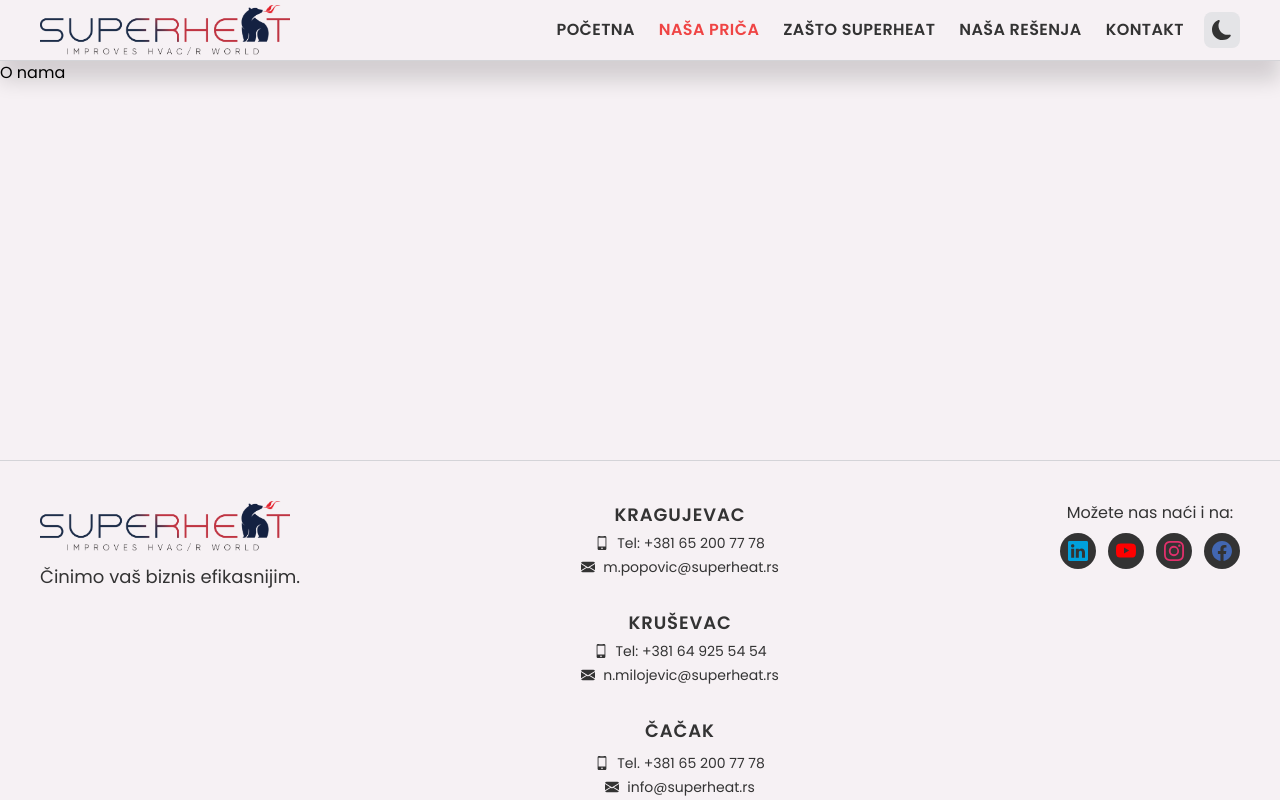
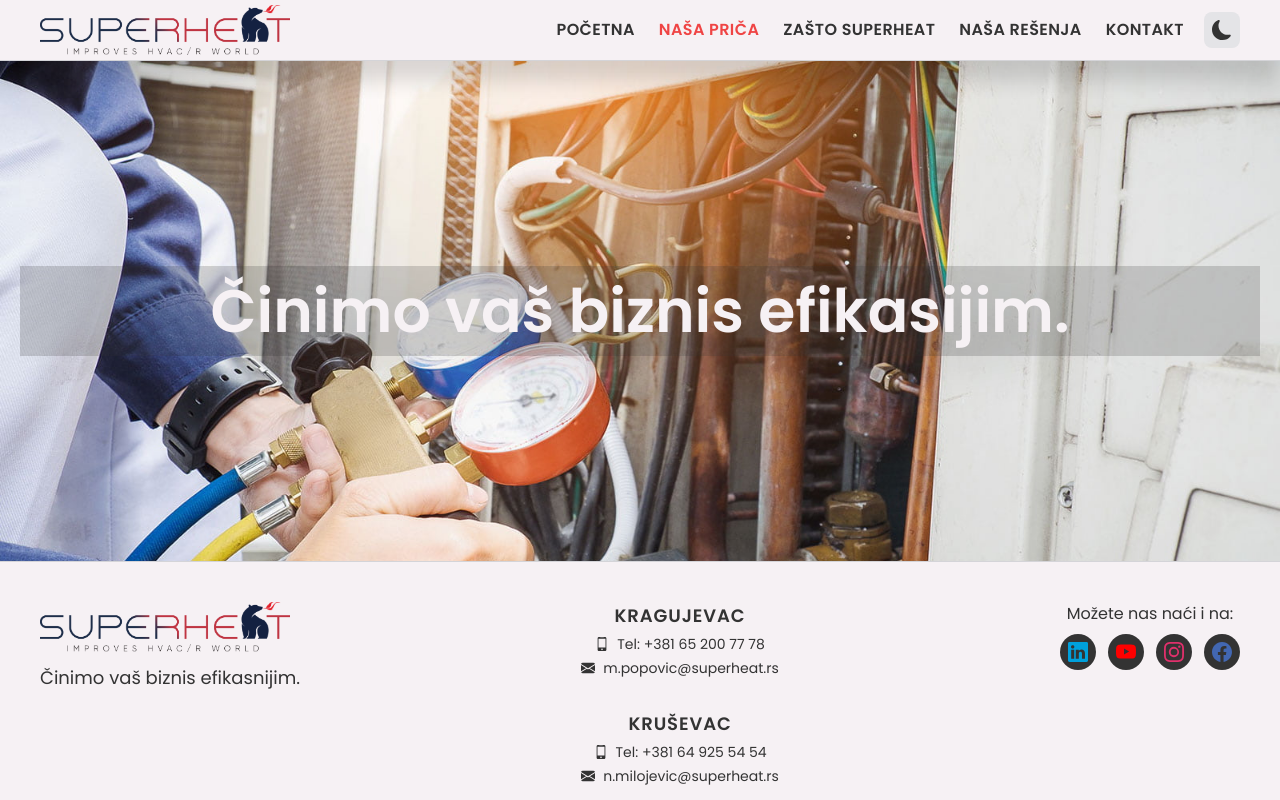
Before and after one commit to vujadin95/superheat-dev, a Next.js app: page /nasa-prica in a window 1280 px wide. Shown: the top 800 px of the page. Built offline with nearby package versions, Linux system fonts and the light colour scheme.

Commit message:
started nasa-prica page

```diff
--- a/app/components/Home/BackgroundImage.tsx
+++ b/app/components/Home/BackgroundImage.tsx
@@ -1,15 +1,18 @@
 import Image from "next/image";
-
-const BackgroundImage = () => {
+interface PropTypes {
+  imagePath: string;
+  altText: string;
+}
+const BackgroundImage = ({ imagePath, altText }: PropTypes) => {
   return (
     <>
       <Image
-        src={"/assets/hero.jpg"}
+        src={imagePath}
         fill
         priority={true}
         sizes="(max-width: 1140px) 100vw"
-        alt="some"
-        className="fixed object-cover "
+        alt={altText}
+        className="fixed object-cover"
       />
     </>
   );
--- a/app/components/Home/HeroSection.tsx
+++ b/app/components/Home/HeroSection.tsx
@@ -4,7 +4,10 @@ import TypeWriterText from "./TypeWriterText";
 const HeroSection = () => {
   return (
     <section className="relative w-full h-[500px] flex flex-col items-start">
-      <BackgroundImage />
+      <BackgroundImage
+        imagePath="/assets/hero.jpg"
+        altText="slika na pocetnoj stranici"
+      />
       <div className="w-full h-[500px] bg-primary/20 z-20">
         <div className="max-w-[1240px] mx-auto flex flex-col p-10 justify-between md:justify-center h-full px-3 sm:px-5">
           <TypeWriterText />
--- a/app/nasa-prica/page.tsx
+++ b/app/nasa-prica/page.tsx
@@ -1,4 +1,18 @@
+import BackgroundImage from "../components/Home/BackgroundImage";
+
 const NasaPrica = () => {
-  return <div>O nama</div>;
+  return (
+    <section>
+      <div className="relative w-full h-[500px] flex items-center">
+        <BackgroundImage imagePath="/assets/nasa-prica.jpg" altText="o nama" />
+        <div className="z-10 max-w-[1240px] w-full mx-auto bg-darkColor/20 text-lightColor">
+          <h2 className="text-6xl text-center font-semibold leading-normal drop-shadow-2xl">
+            Činimo vaš biznis efikasijim.
+          </h2>
+        </div>
+      </div>
+      <div></div>
+    </section>
+  );
 };
 export default NasaPrica;
```
Also changed, not shown: public/assets/nasa-prica.jpg (added).
